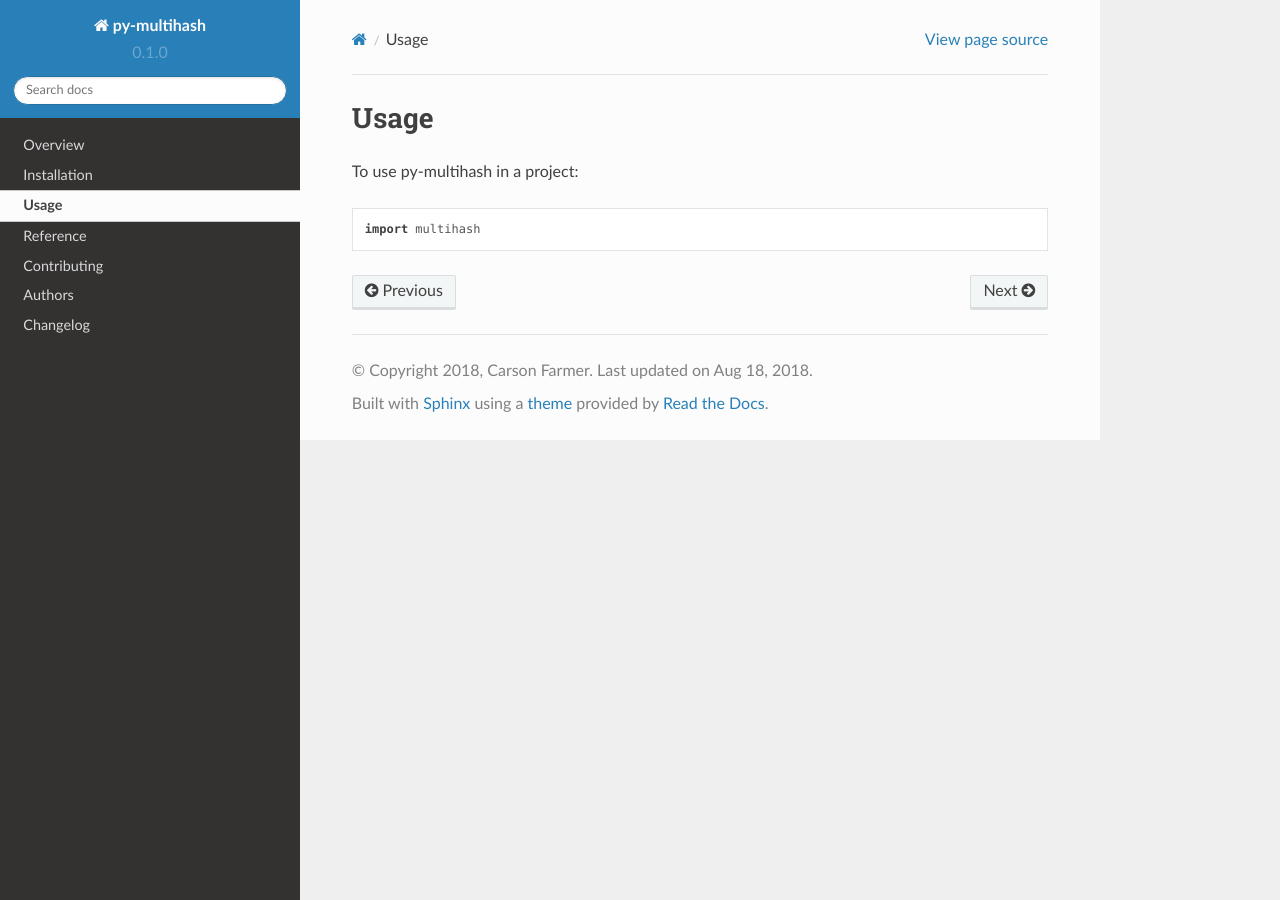
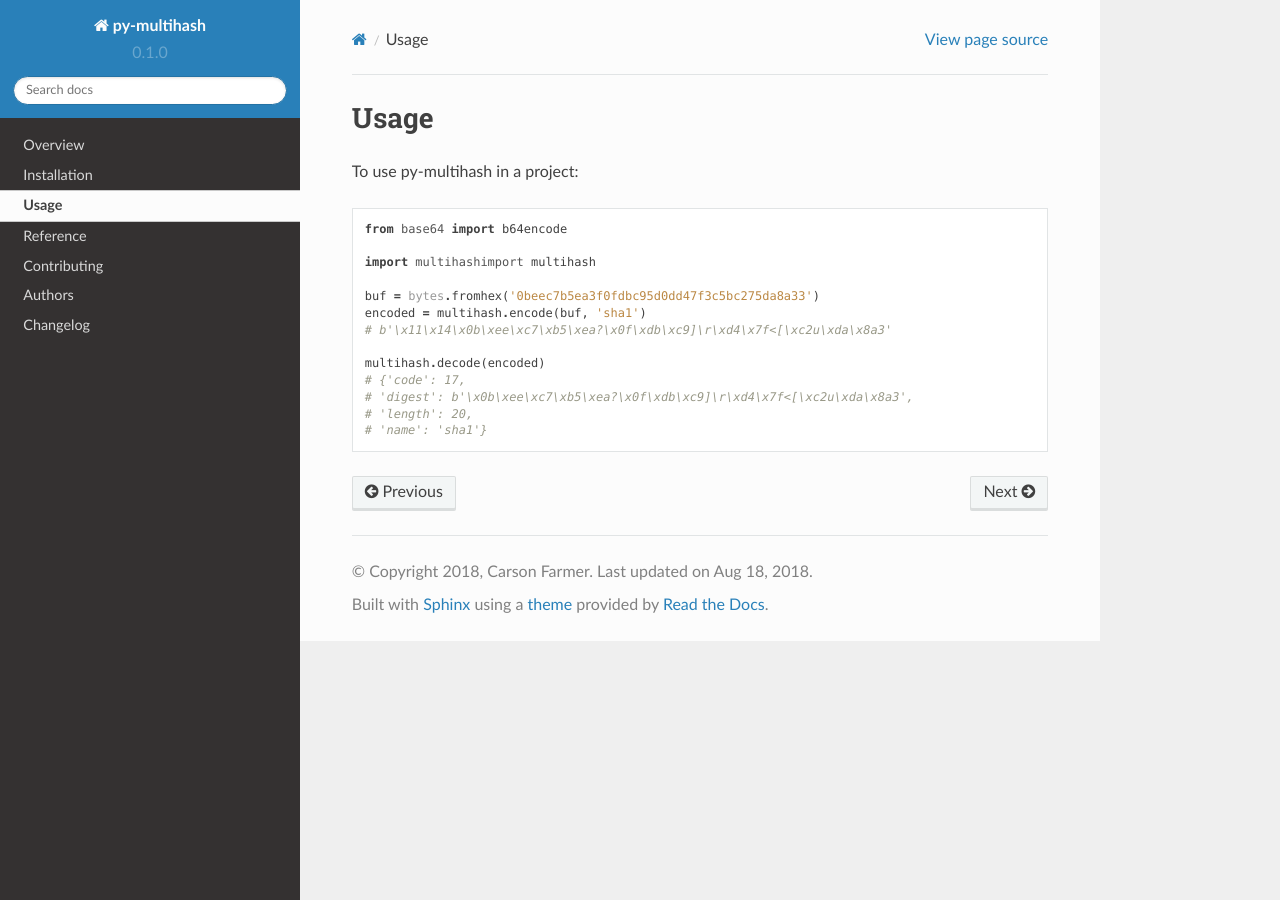
Before and after one commit to carsonfarmer/py-multihash, a Sphinx documentation site: the page built from docs/usage.rst, in a window 1280 px wide. Built offline with Sphinx 7.4.7 and the Read the Docs theme 2.0.0, drawn with Linux system fonts in a browser that asks for light colours.

```diff
--- a/README.rst
+++ b/README.rst
@@ -14,7 +14,6 @@ Overview
         | |coveralls| |codecov|
     * - package
       - | |version| |wheel| |supported-versions| |supported-implementations|
-        | |commits-since|
 
 .. |docs| image:: https://readthedocs.org/projects/py-multihash/badge/?style=flat
     :target: https://readthedocs.org/projects/py-multihash
@@ -39,10 +38,6 @@ Overview
 .. |version| image:: https://img.shields.io/pypi/v/multihash.svg
     :alt: PyPI Package latest release
     :target: https://pypi.python.org/pypi/multihash
-
-.. |commits-since| image:: https://img.shields.io/github/commits-since/carsonfarmer/py-multihash/v0.1.0.svg
-    :alt: Commits since latest release
-    :target: https://github.com/carsonfarmer/py-multihash/compare/v0.1.0...master
 
 .. |wheel| image:: https://img.shields.io/pypi/wheel/multihash.svg
     :alt: PyPI Wheel
--- a/docs/installation.rst
+++ b/docs/installation.rst
@@ -5,3 +5,7 @@ Installation
 At the command line::
 
     pip install multihash
+
+To install the latest dev version::
+
+    pip install git+https://github.com/carsonfarmer/py-multihash
--- a/docs/usage.rst
+++ b/docs/usage.rst
@@ -4,4 +4,16 @@ Usage
 
 To use py-multihash in a project::
 
-	import multihash
+    from base64 import b64encode
+
+    import multihashimport multihash
+
+    buf = bytes.fromhex('0beec7b5ea3f0fdbc95d0dd47f3c5bc275da8a33')
+    encoded = multihash.encode(buf, 'sha1')
+    # b'\x11\x14\x0b\xee\xc7\xb5\xea?\x0f\xdb\xc9]\r\xd4\x7f<[\xc2u\xda\x8a3'
+
+    multihash.decode(encoded)
+    # {'code': 17,
+    # 'digest': b'\x0b\xee\xc7\xb5\xea?\x0f\xdb\xc9]\r\xd4\x7f<[\xc2u\xda\x8a3',
+    # 'length': 20,
+    # 'name': 'sha1'}
--- a/setup.cfg
+++ b/setup.cfg
@@ -1,6 +1,5 @@
 [bdist_wheel]
 universal = 1
-
 
 [flake8]
 max-line-length = 140
```
Also changed, not shown: src/multihash/__init__.py (+8 -2 lines), 3 other files.
